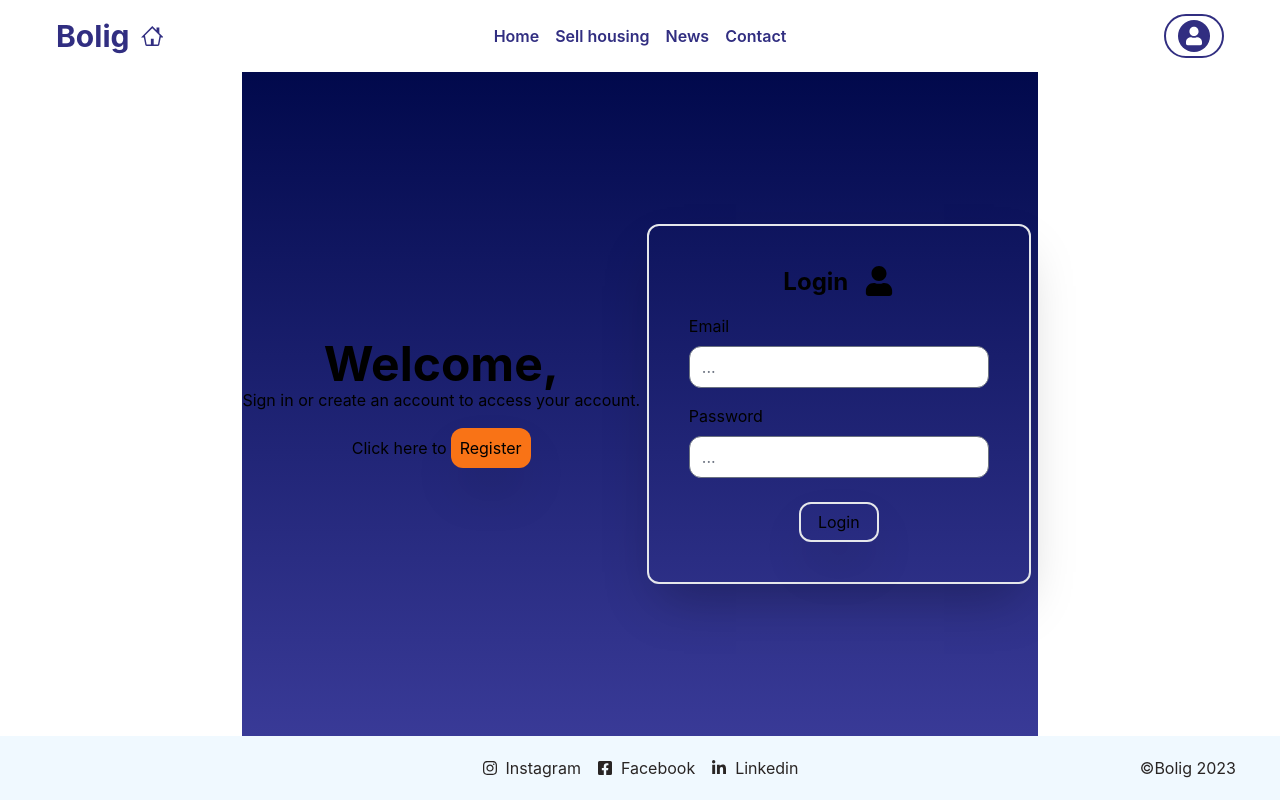
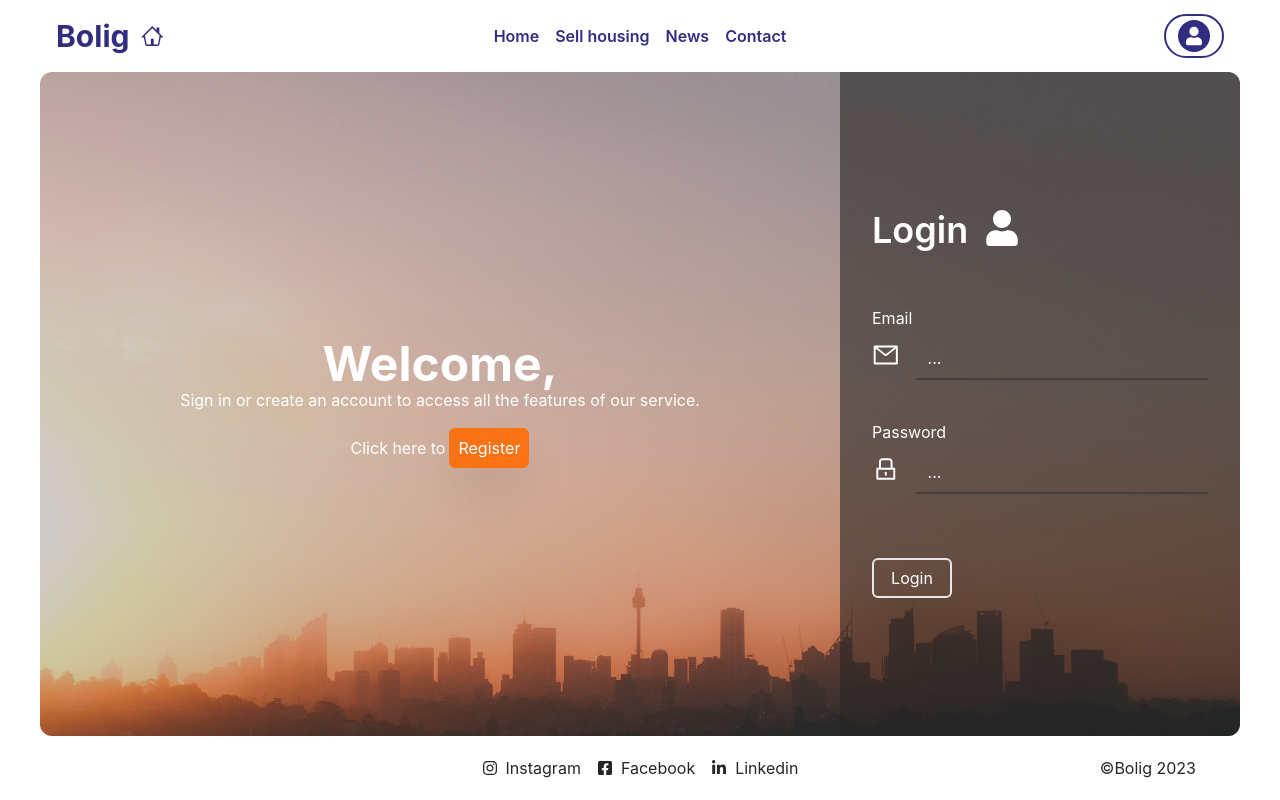
Before and after one commit to MaxAndreasLundin/bolig-web, a Next.js app: page /login in a window 1280 px wide. Built offline with nearby package versions, Linux system fonts and the light colour scheme.

Commit message:
new styling for login page

```diff
--- a/app/globals.css
+++ b/app/globals.css
@@ -16,6 +16,7 @@ body {
   display: flex;
   flex-direction: column;
   align-items: center;
+  overflow-x: hidden;
 }
 
 a {
--- a/app/login/page.tsx
+++ b/app/login/page.tsx
@@ -1,38 +1,52 @@
-"use client"
-import React, { useState } from "react";
-import LoginForm from "../../components/login/LoginForm";
-import RegistrationForm from "../../components/login/RegistrationForm";
+'use client';
+import React, { useState } from 'react';
+import LoginForm from '../../components/login/LoginForm';
+import RegistrationForm from '../../components/login/RegistrationForm';
 
 const Login = () => {
   const [click, setClick] = useState(true);
 
   const handleClick = () => {
     setClick(!click);
-  }
+  };
 
   return (
-    <div className="bg-bolig flex flex-1 flex-col items-center justify-center">
-      <div className="grid w-full grid-cols-1 grid-rows-3 sm:grid-cols-2 sm:grid-rows-1">
-        <div className="flex flex-col items-center justify-center">
+    <div className="flex h-[100vh] w-full max-w-[1200px] flex-1 flex-col items-center xl:rounded-xl overflow-x-hidden text-white bg-cover bg-center bg-no-repeat"
+    style={{
+      backgroundImage: `linear-gradient(rgba(26, 23, 23, 0.2), rgba(20, 19, 19, 0.2)),url(/city.jpg)`,
+    }}>
+
+        <div className='h-full w-full flex-1 grid grid-cols-1 md:grid-cols-2 lg:grid-cols-3'>
+          <div className='py-32 md:py-0 flex h-full lg:col-span-2 flex-col justify-center items-center'>
             <h1 className="text-5xl font-bold">Welcome,</h1>
-          <p>Sign in or create an account to access your account.</p>
+            <p>Sign in or create an account to access all the features of our service.</p>
             <div className="mt-4 flex items-center justify-center gap-1">
               <p>Click here to</p>
               <button
                 onClick={handleClick}
-              className="h-10 w-20 rounded-xl bg-orange-500 shadow-2xl outline-none hover:scale-105"
+                className="h-10 w-20 rounded-md bg-orange-500 shadow-2xl outline-none hover:scale-105"
                 >
-              {click! ? "Register" : "Login"}
+                {click! ? 'Register' : 'Login'}
               </button>
             </div>
           </div>
 
-        <div className="row-span-2 flex flex-col items-center justify-center">
-        <div className="flex flex-col">
-            {click ? <LoginForm /> : <RegistrationForm />}
+          <div className='h-full flex flex-col items-center justify-center overflow-hidden flex-1'>
+            {/* {click ? <LoginForm className={`${click ? 'opacity-100 duration-3500 transition-all ease-in-out' : 'opacity-0 duration-3500 transition-all ease-in-out'}`} /> : <RegistrationForm className={`${click ? 'opacity-0 duration-3500 transition-all ease-in-out' : 'opacity-100 duration-3500 transition-all ease-in-out'}`} />
+            } */}{click ?
+          <LoginForm
+              className={`duration-3500 transition-all ease-in-out ${
+                click ? 'opacity-100 transition ease-in-out' : 'opacity-0 transition-all ease-in-out'
+              }`}
+            /> :
+            <RegistrationForm
+              className={`duration-3500 transition-all ease-in-out ${
+                click ? 'transition-all opacity-0 ease-in-out' : 'transition-all opacity-100 ease-in-out'
+              }`}
+            />}
           </div>
         </div>
-      </div>
+
     </div>
   );
 };
--- a/app/page.tsx
+++ b/app/page.tsx
@@ -4,9 +4,9 @@ import SearchBar from '../components/searchBar/SearchBar';
 
 export default function Home() {
   return (
-    <div className="flex h-[100vh] w-full max-w-[1200px] flex-1 flex-col items-center overflow-y-auto text-white">
+    <div className="flex h-[100vh] w-full max-w-[1200px] flex-1 flex-col items-center overflow-y-auto overflow-x-hidden text-white">
       <div
-        className="h-[600px] w-full rounded-xl border bg-cover bg-center bg-no-repeat"
+        className="h-[600px] w-full lg:rounded-xl border bg-cover bg-center bg-no-repeat"
         style={{
           backgroundImage: `linear-gradient(rgba(255, 255, 255, 0.2), rgba(255, 255, 255, 0.2)), url(/houseWinter.jpg)`,
         }}
--- a/components/Footer.tsx
+++ b/components/Footer.tsx
@@ -3,7 +3,7 @@ import { FaInstagram, FaFacebookSquare, FaLinkedinIn } from "react-icons/fa";
 
 const Footer = () => {
   return (
-    <div className="bg-sky-50 w-full flex-shrink-0 p-5 text-stone-800">
+    <div className="bg-white max-w-[1200px] w-full flex-shrink-0 p-5 text-stone-800">
       <div className="grid h-full w-full grid-cols-1 sm:grid-cols-4">
         <div className="flex w-full items-center justify-center gap-2 text-sm sm:col-span-2 sm:col-start-2 sm:text-base">
           <FaInstagram />
--- a/components/login/LoginForm.tsx
+++ b/components/login/LoginForm.tsx
@@ -1,5 +1,8 @@
-import React, { useState } from "react";
-import { FaUser } from "react-icons/fa";
+import React, { useState } from 'react';
+import { FaUser } from 'react-icons/fa';
+import { AiOutlineMail, AiOutlineLock } from 'react-icons/ai';
+import Image from 'next/image';
+import loginImg from '../../public/city.jpg';
 
 type LoginDataProps = {
   email: string;
@@ -7,11 +10,15 @@ type LoginDataProps = {
 };
 
 const defaultLogin: LoginDataProps = {
-  email: "",
-  password: "",
+  email: '',
+  password: '',
 };
 
-const LoginForm = () => {
+interface LoginStyleProps {
+  className: string;
+}
+
+const LoginForm = ({ className }: LoginStyleProps) => {
   const [loginInput, setLoginInput] = useState(defaultLogin);
   const { email, password } = loginInput;
 
@@ -27,60 +34,68 @@ const LoginForm = () => {
     setLoginInput(defaultLogin);
     console.log(loginInput);
 
-    const response = await fetch("http://localhost:3333/auth/signin", {
+    const response = await fetch('http://localhost:3333/auth/signin', {
       body: JSON.stringify(loginInput),
-      headers: { "Content-Type": "application/json" },
-      method: "POST",
+      headers: { 'Content-Type': 'application/json' },
+      method: 'POST',
     });
 
     if (response.ok) {
       const result = await response.json();
       const token = result.access_token;
-      console.log("r",result);
-      console.log("",token);
+      console.log('r', result);
+      console.log('', token);
       alert(`Login successful: ${token}`);
 
-      localStorage.setItem("token", token);
+      localStorage.setItem('token', token);
     } else {
-      alert("user not found");
+      alert('user not found');
     }
   };
 
   return (
     <form
       onSubmit={onSubmit}
-      className="w-96 rounded-xl border-2 p-10 shadow-2xl"
+      className={`${className} flex justify-center h-full w-full flex-col p-10 gap-10 px-8 shadow-2xl bg-stone-800 bg-opacity-60`}
     >
-      <div className="mb-4 flex justify-center gap-4">
-        <h2 className="text-2xl font-bold">Login</h2>
-        <FaUser className="text-3xl" />
+      <div className="mb-4 flex gap-4">
+        <h2 className="text-4xl font-semibold">Login</h2>
+        <FaUser className="text-4xl" />
       </div>
-      <div className="mb-4 flex flex-col">
+
+      <div className="flex flex-col">
         <label htmlFor="email">Email</label>
+        <div className="flex items-center gap-4">
+          <AiOutlineMail className="h-8 w-8" />
           <input
-          type="text"
+            type="email"
             placeholder="..."
             id="email"
             value={email}
             onChange={handleChange}
-          className="mt-2 rounded-xl text-black"
+            className="mt-2 w-full border-0 border-b-2 border-stone-700 bg-transparent placeholder:text-white"
           />
         </div>
+      </div>
+
       <div className="mb-2 flex flex-col">
         <label htmlFor="password">Password</label>
+        <div className="flex items-center gap-4">
+          <AiOutlineLock className="h-8 w-8" />
           <input
             type="password"
             placeholder="..."
             id="password"
             value={password}
             onChange={handleChange}
-          className="mt-2 rounded-xl text-black"
+            className="mt-2 w-full border-0 border-b-2 border-stone-700 bg-transparent placeholder:text-white"
           />
         </div>
-      <div className="flex items-center justify-center">
+      </div>
+      <div className="flex items-center justify-start hover:cursor-pointer">
         <button
           type="submit"
-          className="mt-4 h-10 w-40 rounded-xl border-2 shadow-2xl hover:scale-105 hover:bg-sky-700 sm:w-20"
+          className="mt-4 h-10 w-40 rounded-md border-2 shadow-2xl hover:cursor-pointer hover:scale-105 hover:bg-neutral-700 hover:bg-opacity-40 sm:w-20"
         >
           Login
         </button>
--- a/components/login/RegistrationForm.tsx
+++ b/components/login/RegistrationForm.tsx
@@ -16,7 +16,12 @@ const defaultFormData: FormDataProps = {
   firstName: "",
   lastName: "",
 };
-const RegistrationForm = () => {
+
+interface RegistrationStyleProps {
+  className: string;
+}
+
+const RegistrationForm = ({className}: RegistrationStyleProps ) => {
   const [formData, setFormData] = useState(defaultFormData);
   const { firstName, lastName, email, password } = formData;
 
@@ -54,10 +59,10 @@ const RegistrationForm = () => {
     alert(`Sign up complete: ${result.formData}`);
   };
   return (
-    <form onSubmit={onSubmit} className="w-96 rounded-xl border-2 p-10 shadow-2xl">
-      <div className="mb-4 flex justify-center gap-4">
-        <h2 className="text-2xl font-bold">Register</h2>
-        <FaUserEdit className="text-3xl" />
+    <form onSubmit={onSubmit} className={`${className} flex flex-col justify-center w-full h-full p-10 shadow-2xl transition duration-300 ease-in-out bg-stone-800 bg-opacity-60`}>
+      <div className="mb-10 flex gap-4">
+        <h2 className="text-4xl font-semibold">Register</h2>
+        <FaUserEdit className="text-4xl" />
       </div>
       <div className="mb-4 flex flex-col">
         <label htmlFor="firstname"> First name</label>
@@ -67,7 +72,7 @@ const RegistrationForm = () => {
           value={firstName}
           onChange={onChange}
           placeholder="..."
-          className="mt-2 rounded-xl text-black"
+          className="mt-2 w-full border-0 border-b-2 border-stone-700 bg-transparent placeholder:text-white"
         />
       </div>
       <div className="mb-4 flex flex-col">
@@ -78,7 +83,7 @@ const RegistrationForm = () => {
           value={lastName}
           onChange={onChange}
           placeholder="..."
-          className="mt-2 rounded-xl text-black"
+          className="mt-2 w-full border-0 border-b-2 border-stone-700 bg-transparent placeholder:text-white"
         />
       </div>
       <div className="mb-2 flex flex-col">
@@ -89,7 +94,7 @@ const RegistrationForm = () => {
           value={email}
           onChange={onChange}
           placeholder="..."
-          className="mt-2 rounded-xl text-black"
+          className="mt-2 w-full border-0 border-b-2 border-stone-700 bg-transparent placeholder:text-white"
         />
       </div>
       <div className="mb-2 flex flex-col">
@@ -100,20 +105,20 @@ const RegistrationForm = () => {
           value={password}
           onChange={onChange}
           placeholder="..."
-          className="mt-2 rounded-xl text-black"
+          className="mt-2 w-full border-0 border-b-2 border-stone-700 bg-transparent placeholder:text-white"
         />
       </div>
-      <div className="flex items-center justify-center gap-4">
+      <div className="flex items-center justify-center mt-6 gap-4">
         <Link href={"/"}>
           <button
-            className="mt-4 h-10 w-32 rounded-xl border-2 shadow-2xl hover:scale-105 hover:bg-sky-700 sm:w-20"
+            className="mt-4 h-10 w-28 rounded-md border-2 shadow-2xl hover:cursor-pointer hover:scale-105 hover:bg-neutral-700 hover:bg-opacity-40 sm:w-20"
           >
             Cancel
           </button>
         </Link>
         <button
           type="submit"
-          className="mt-4 h-10 w-32 rounded-xl border-2 shadow-2xl hover:scale-105 hover:bg-sky-700 sm:w-20"
+          className="mt-4 h-10 w-28 rounded-md border-2 shadow-2xl hover:cursor-pointer hover:scale-105 hover:bg-neutral-700 hover:bg-opacity-40 sm:w-20"
         >
           Sign up
         </button>
--- a/components/searchBar/SearchBar.tsx
+++ b/components/searchBar/SearchBar.tsx
@@ -76,7 +76,7 @@ const SearchBar = () => {
   }
 
   return (
-    <div className="flex w-full sm:w-[70%] md:w-[60%] lg:w-[50%] flex-col items-center justify-center px-4">
+    <div className="flex w-full sm:w-[70%] md:w-[60%] lg:w-[50%] flex-col items-center justify-center">
       <div className="flex w-full flex-col items-center justify-center rounded-2xl bg-white lg:bg-opacity-90 md:shadow-md border-indigo-900 shadow-2xl">
         <div className="flex w-full items-center justify-center">
           <MdLocationOn className='h-8 w-8 text-indigo-900 ml-4'/>
```
Also changed, not shown: public/city.jpg (added). Lines whose indentation alone changed are shown as unchanged.
